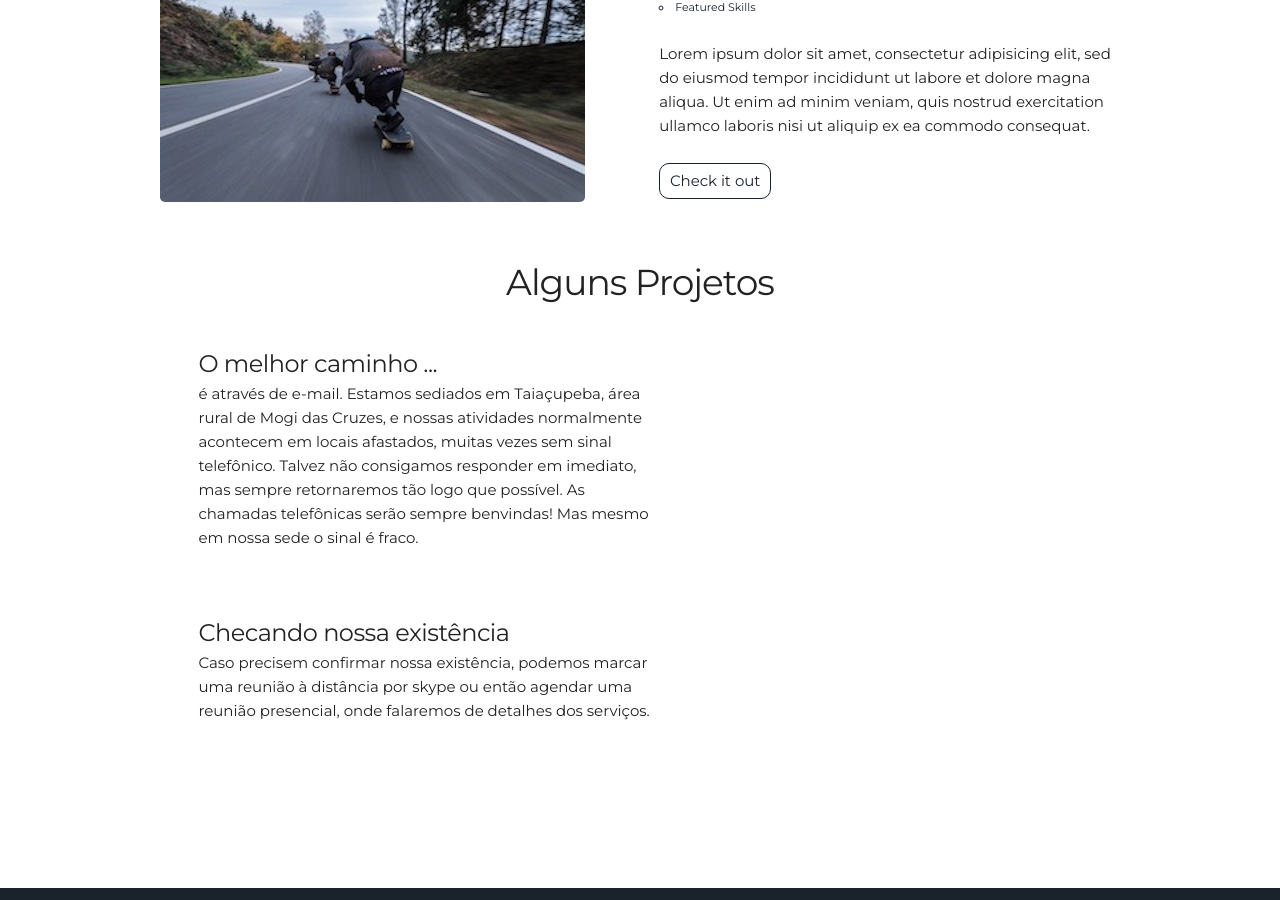
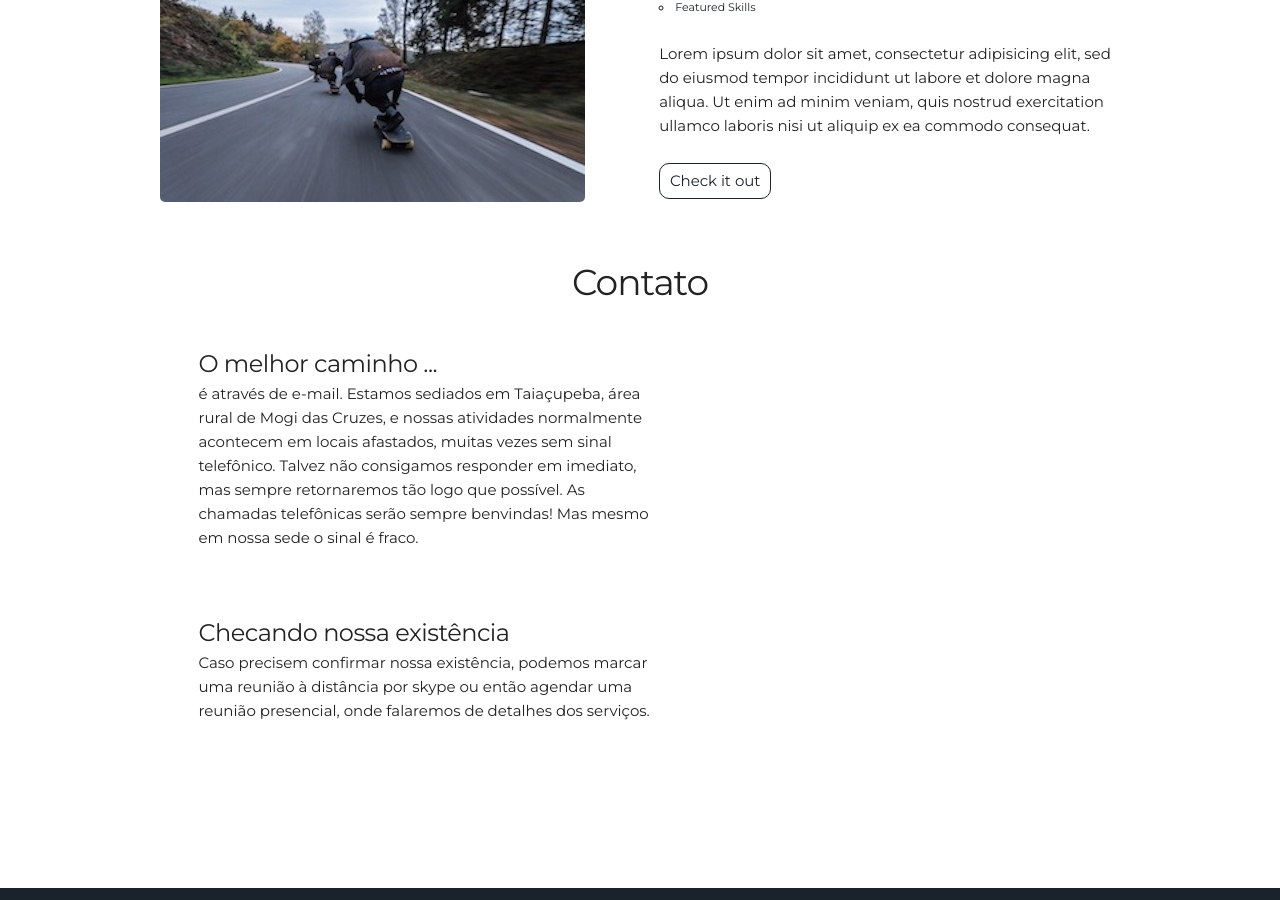
Before and after one commit to leroy1977/eQ1, a Jekyll site: the page built from index.html, in a window 1280 px wide and 900 px high, scrolled down 1886 px. Built offline with Jekyll 4.4.1, drawn with Linux system fonts in a browser that asks for light colours.

Commit message:
Update contact.html

```diff
--- a/_includes/contact.html
+++ b/_includes/contact.html
@@ -1,6 +1,6 @@
 <div class="container">
   <div class="user-details">
-    <h3> Alguns Projetos </h3>
+    <h3> Contato </h3>
   </div>
   <div class="row user-projects">
     <div class="six columns images">
```
